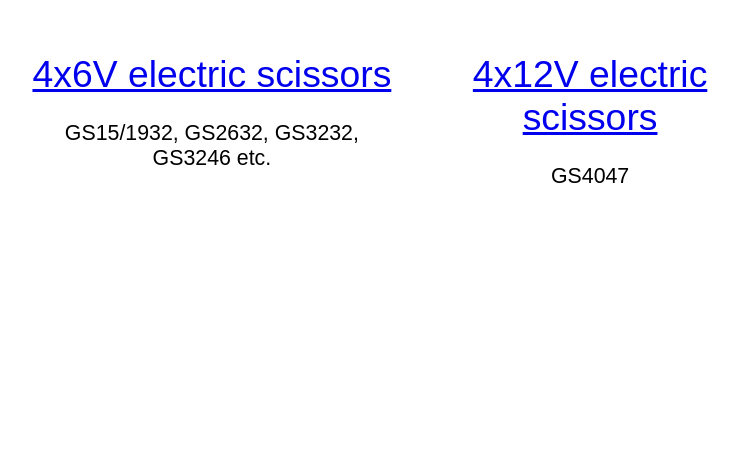
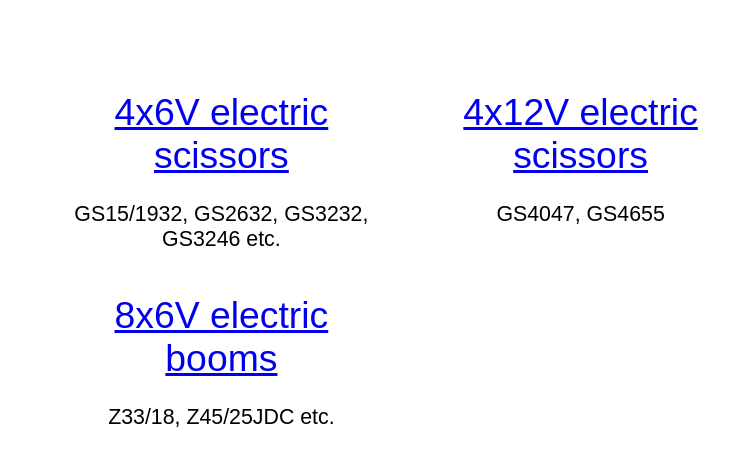
Before and after one commit to utevsky/Gravity-log, a plain HTML site: page index.html in a window 1280 px wide. Shown: the part 150-624 px from the top of the page, without its empty margins (239-978 px from the left). Drawn offline with Linux system fonts and the light colour scheme.

Commit message:
Update index.html

```diff
--- a/index.html
+++ b/index.html
@@ -4,11 +4,14 @@
 </head>
 <title>Battery gravity log</title>
 <body style="font-family:Arial;">
- <table style="margin-top:200px;width:60%;border:none;text-align:center;margin-left:auto;margin-right:auto;font-size:16pt">
+ <table style="margin-top:200px;width:60%;border:none;text-align:center;margin-left:auto;margin-right:auto;font-size:16pt;border-spacing:40px">
   <tr>
    <td style="width:50%;vertical-align:top"><a style="font-size:28pt" href="bat-15-19-32-alternative.html">4x6V electric scissors</a><br><br>GS15/1932, GS2632, GS3232, GS3246 etc.</td>
-   <td style="width:50%;vertical-align:top"><a style="font-size:28pt" href="bat-47-alternative.html">4x12V electric scissors</a><br><br>GS4047</td>
+   <td style="width:50%;vertical-align:top"><a style="font-size:28pt" href="bat-47-alternative.html">4x12V electric scissors</a><br><br>GS4047, GS4655</td>
   </tr>
+  <tr style="cellpadding-top:40px">
+   <td style="width:50%;vertical-align:top;cellpadding:40px"><a style="font-size:28pt" href="Z33-45-alternative.html">8x6V electric booms</a><br><br>Z33/18, Z45/25JDC etc.</td><td>&nbsp;</td></tr>
+
  </table>
 </body>
 </html>
```
